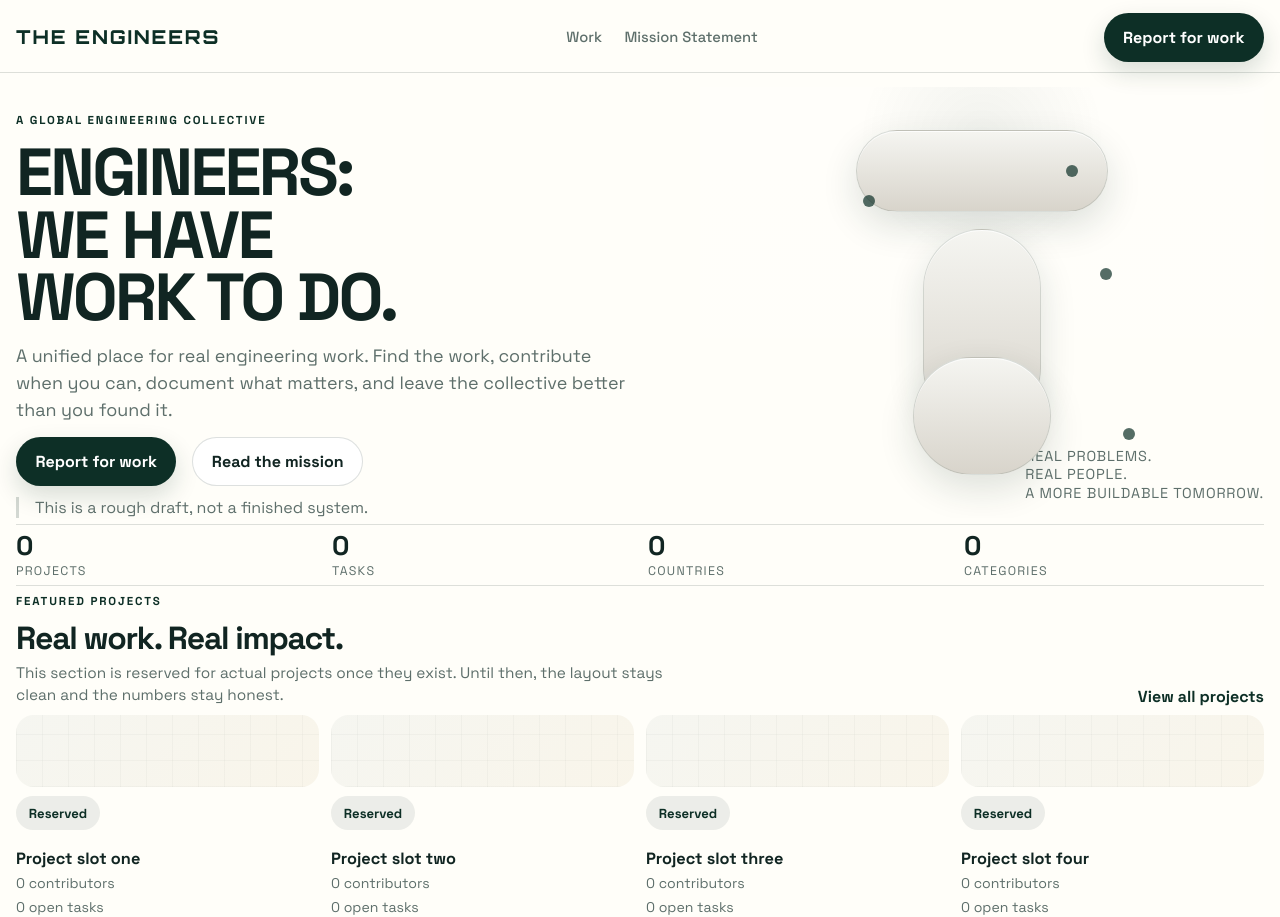
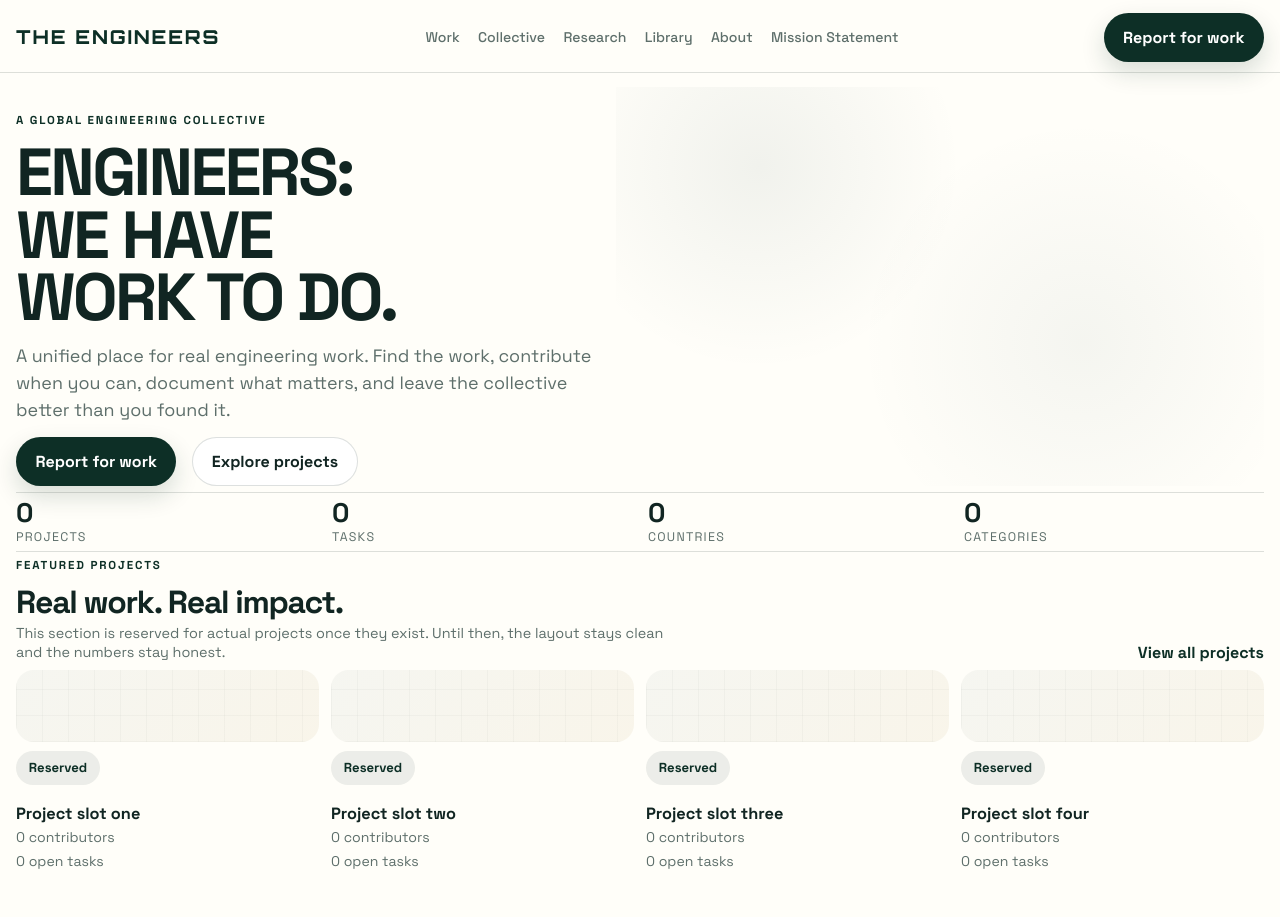
Before and after one commit to taylorolsen-vogt/Guild, a plain HTML site: page index.html in a window 1280 px wide. After the commit the page ends 871 px from the top, so only its background shows below. Drawn offline with Linux system fonts and the light colour scheme.

Commit message:
Align landing layout to reference composition

```diff
--- a/index.html
+++ b/index.html
@@ -16,6 +16,10 @@
       <a class="brand" href="index.html">The Engineers</a>
       <nav class="nav-links" aria-label="Primary">
         <a href="projects.html">Work</a>
+        <a href="mission.html">Collective</a>
+        <a href="mission.html">Research</a>
+        <a href="mission.html">Library</a>
+        <a href="mission.html">About</a>
         <a href="mission.html">Mission Statement</a>
       </nav>
       <a class="button button-primary topbar-action" href="projects.html">Report for work</a>
@@ -32,29 +36,12 @@
 
         <div class="hero-actions">
           <a class="button button-primary" href="projects.html">Report for work</a>
-          <a class="button button-secondary" href="mission.html">Read the mission</a>
+          <a class="button button-secondary" href="projects.html">Explore projects</a>
         </div>
-
-        <p class="small-note" id="collective">
-          This is a rough draft, not a finished system.
-        </p>
       </section>
 
       <aside class="hero-visual" aria-label="Abstract illustration">
-        <div class="hero-annotation">
-          <p>
-            <span>Real problems.</span>
-            <span>Real people.</span>
-            <span>A more buildable tomorrow.</span>
-          </p>
-        </div>
-        <div class="assembly assembly-top"></div>
-        <div class="assembly assembly-mid"></div>
-        <div class="assembly assembly-bottom"></div>
-        <div class="node node-a"></div>
-        <div class="node node-b"></div>
-        <div class="node node-c"></div>
-        <div class="node node-d"></div>
+        <div class="hero-empty" aria-hidden="true"></div>
       </aside>
     </main>
 
--- a/styles.css
+++ b/styles.css
@@ -45,7 +45,7 @@ body {
 
 .home-page .home-layout {
   padding-top: 0.5rem;
-  gap: 1.4rem;
+  gap: 0.9rem;
 }
 
 .home-page .hero-copy h1 {
@@ -67,11 +67,7 @@ body {
 }
 
 .home-page .hero-visual {
-  min-height: clamp(220px, 34vh, 360px);
-}
-
-.home-page .hero-annotation {
-  bottom: 0.95rem;
+  min-height: clamp(220px, 33vh, 340px);
 }
 
 .home-page .home-metrics,
@@ -80,7 +76,8 @@ body {
 }
 
 .home-page .home-metrics {
-  padding-top: 0.5rem;
+  padding-top: 0.45rem;
+  align-items: end;
 }
 
 .home-page .home-metrics strong {
@@ -88,12 +85,12 @@ body {
 }
 
 .home-page .home-metrics span {
-  margin-top: 0.16rem;
+  margin-top: 0.08rem;
   font-size: 0.78rem;
 }
 
 .home-page .featured-work {
-  padding-top: 0.5rem;
+  padding-top: 0.4rem;
 }
 
 .home-page .featured-work-head h2 {
@@ -101,13 +98,13 @@ body {
 }
 
 .home-page .featured-copy {
-  margin-top: 0.5rem;
-  line-height: 1.45;
-  font-size: 0.96rem;
+  margin-top: 0.35rem;
+  line-height: 1.35;
+  font-size: 0.9rem;
 }
 
 .home-page .featured-rail {
-  margin-top: 0.55rem;
+  margin-top: 0.45rem;
   gap: 0.75rem;
 }
 
@@ -181,13 +178,13 @@ a {
 
 .nav-links {
   display: flex;
-  gap: 1.4rem;
+  gap: 1.15rem;
   flex-wrap: wrap;
 }
 
 .nav-links a {
   color: var(--muted);
-  font-size: 0.92rem;
+  font-size: 0.88rem;
   font-weight: 500;
   padding: 0.4rem 0;
   border-radius: 0;
@@ -200,8 +197,8 @@ a {
 
 .home-layout {
   display: grid;
-  grid-template-columns: 1.08fr 0.92fr;
-  gap: 2rem;
+  grid-template-columns: minmax(520px, 0.95fr) minmax(260px, 1.05fr);
+  gap: 1.2rem;
   align-items: stretch;
   padding-top: 2.4rem;
 }
@@ -324,74 +321,16 @@ a {
   border: 0;
   border-radius: 0;
   box-shadow: none;
-  background:
-    radial-gradient(circle at 50% 12%, rgba(13, 47, 38, 0.06), transparent 26%),
-    linear-gradient(180deg, rgba(255, 255, 255, 0.2), rgba(255, 255, 255, 0));
+  background: transparent;
 }
 
-.hero-annotation {
+.hero-empty {
   position: absolute;
-  right: 0;
-  bottom: 1.7rem;
-  max-width: 15rem;
-  color: var(--muted);
-  font-size: 0.9rem;
-  line-height: 1.3;
-  letter-spacing: 0.06em;
-  text-transform: uppercase;
+  inset: 0;
+  background:
+    radial-gradient(circle at 22% 20%, rgba(13, 47, 38, 0.06), transparent 34%),
+    radial-gradient(circle at 72% 64%, rgba(13, 47, 38, 0.045), transparent 42%);
 }
-
-.hero-annotation p {
-  margin: 0;
-}
-
-.hero-annotation span {
-  display: block;
-}
-
-.assembly,
-.node {
-  position: absolute;
-  left: 50%;
-  transform: translateX(-50%);
-  border-radius: 999px;
-}
-
-.assembly {
-  width: min(62vw, 252px);
-  background: linear-gradient(180deg, #f5f5f1, #d8d4cb);
-  border: 1px solid rgba(22, 48, 46, 0.12);
-  box-shadow: inset 0 1px 0 rgba(255, 255, 255, 0.8), 0 14px 36px rgba(22, 48, 46, 0.14);
-}
-
-.assembly-top {
-  top: 10%;
-  height: 82px;
-}
-
-.assembly-mid {
-  top: 33%;
-  width: min(30vw, 118px);
-  height: 198px;
-}
-
-.assembly-bottom {
-  bottom: 10%;
-  width: min(34vw, 138px);
-  height: 118px;
-}
-
-.node {
-  width: 12px;
-  height: 12px;
-  background: var(--accent);
-  opacity: 0.7;
-}
-
-.node-a { top: 25%; left: 30%; }
-.node-b { top: 42%; left: 72%; }
-.node-c { bottom: 18%; left: 76%; }
-.node-d { top: 18%; left: 66%; }
 
 .info-grid,
 .projects-layout,
@@ -408,7 +347,7 @@ a {
   display: grid;
   grid-template-columns: repeat(4, minmax(0, 1fr));
   gap: 1rem;
-  padding: 1.5rem 0 0;
+  padding: 1.1rem 0 0;
   border-top: 1px solid var(--line);
 }
 
@@ -433,7 +372,7 @@ a {
 }
 
 .featured-work {
-  padding-top: 1.25rem;
+  padding-top: 0.95rem;
   border-top: 1px solid var(--line);
 }
 
```
